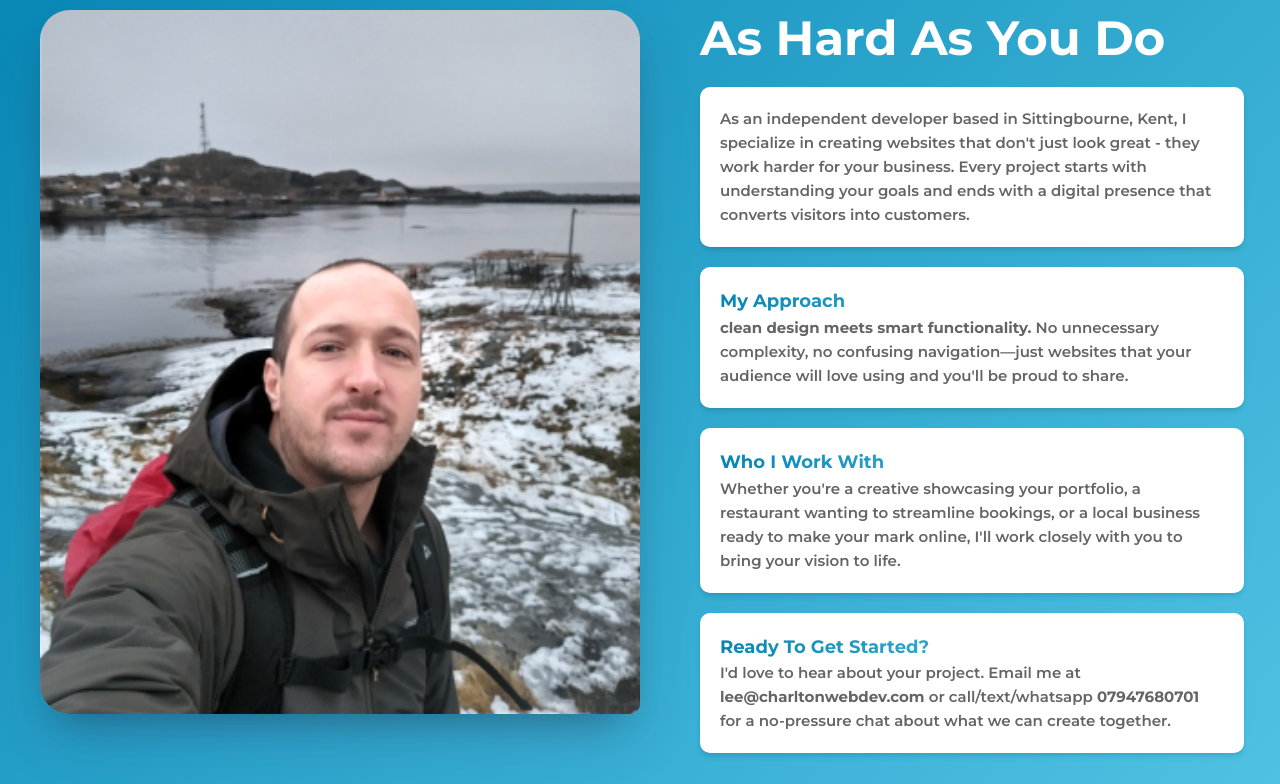
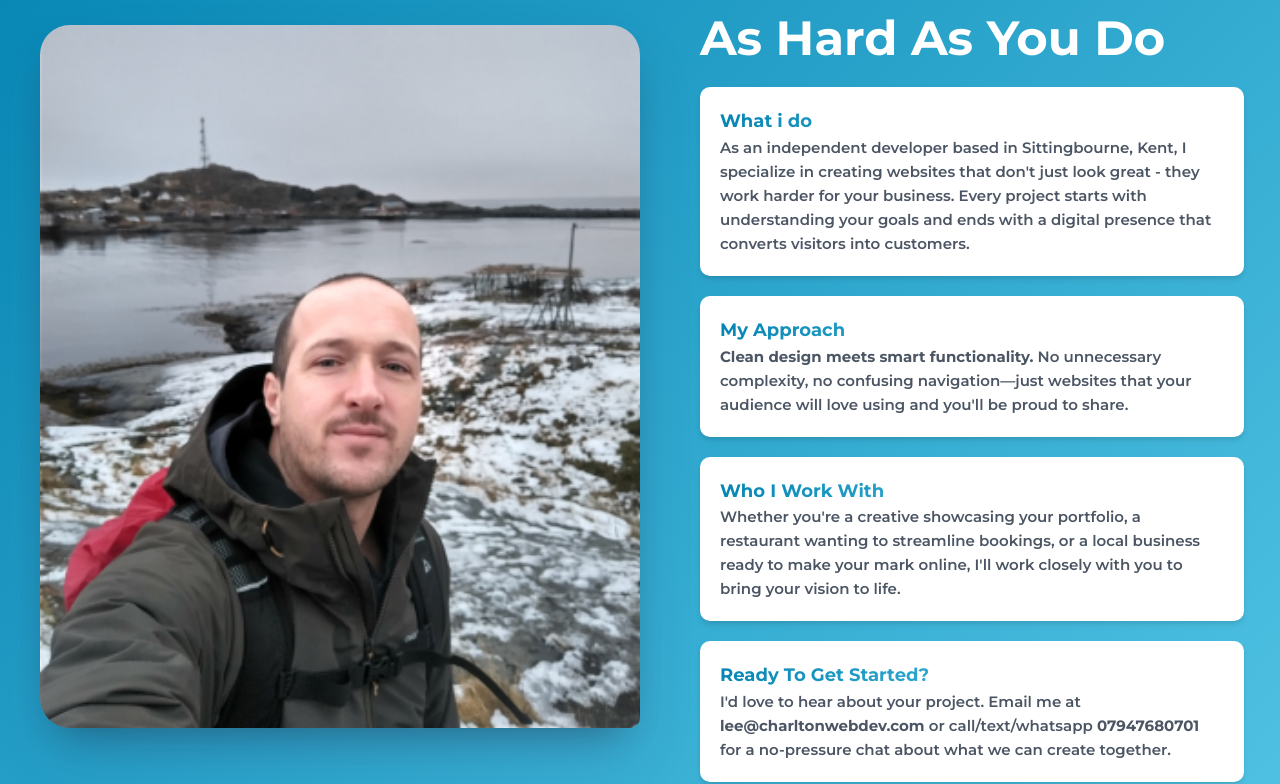
Before and after one commit to Charlton305/portfolio, a React (Vite) app: page / in a window 1280 px wide. Shown: the part 979-1763 px from the top of the page. Built offline with nearby package versions, Linux system fonts and the light colour scheme.

Commit message:
Small tweaks

```diff
--- a/package.json
+++ b/package.json
@@ -12,7 +12,6 @@
   },
   "dependencies": {
     "@reduxjs/toolkit": "^1.9.7",
-    "lucide-react": "^0.513.0",
     "normalize.css": "^8.0.1",
     "react": "18.2.0",
     "react-dom": "^18.2.0",
--- a/src/assets/styles/base/_base.scss
+++ b/src/assets/styles/base/_base.scss
@@ -16,7 +16,7 @@ html {
 body {
   font-family: "Montserrat", arial, sans-serif;
   line-height: 1.6;
-  color: #141c3a;
+  color: $secondary-text-color;
 }
 
 ::-webkit-scrollbar {
--- a/src/assets/styles/base/_settings.scss
+++ b/src/assets/styles/base/_settings.scss
@@ -1,6 +1,7 @@
 // Colors
 $primary-color: #0383b2;
 $secondary-color: #69d7f3;
+$secondary-text-color: #4b5563;
 
 // spacing
 $m-size: 1.6rem;
--- a/src/assets/styles/components/_about-me.scss
+++ b/src/assets/styles/components/_about-me.scss
@@ -99,7 +99,7 @@
   p {
     margin: 0;
     font-size: 1.5rem;
-    color: rgb(100, 100, 100);
+    color: $secondary-text-color;
   }
 
   h3 {
@@ -107,7 +107,7 @@
   }
 
   a {
-    color: rgb(100, 100, 100);
+    color: $secondary-text-color;
     font-weight: 700;
     text-decoration: none;
   }
--- a/src/assets/styles/components/_welcome.scss
+++ b/src/assets/styles/components/_welcome.scss
@@ -38,6 +38,7 @@
   }
 
   h2 {
+    color: $secondary-text-color;
     font-size: 3rem;
     margin: 0;
 
--- a/src/components/AboutMe.jsx
+++ b/src/components/AboutMe.jsx
@@ -1,4 +1,3 @@
-import { Palette } from "lucide-react"
 import photo from "../assets/images/Photo-of-me-in-norway.jpg"
 
 const AboutMe = () => {
@@ -18,7 +17,7 @@ const AboutMe = () => {
           </h2>
 
           <div className="about-me__card">
-            {/* <h4 class="about-me__section-title text-blue">What i do</h4> */}
+            <h4 className="about-me__section-title text-blue">What i do</h4>
             <p className="">
               As an independent developer based in Sittingbourne, Kent, I
               specialize in creating websites that don't just look great - they
@@ -30,7 +29,7 @@ const AboutMe = () => {
           <div className="about-me__card">
             <h4 className="about-me__section-title text-blue">My Approach</h4>
             <p className="">
-              <strong>clean design meets smart functionality.</strong> No
+              <strong>Clean design meets smart functionality.</strong> No
               unnecessary complexity, no confusing navigation—just websites that
               your audience will love using and you'll be proud to share.
             </p>
--- a/src/components/Welcome.jsx
+++ b/src/components/Welcome.jsx
@@ -84,7 +84,6 @@ const Welcome = () => {
           <span className="text-blue">LEE CHARLTON</span>
         </h1>
         <h2 className="load-hidden welcome-text-secondary">
-          {/* <span className="text-blue">Web Developer</span> */}
           Website designer and developer specialising in small business websites
         </h2>
       </div>
```
Also changed, not shown: 1 other file (tests, documents, lock files or other folders).
